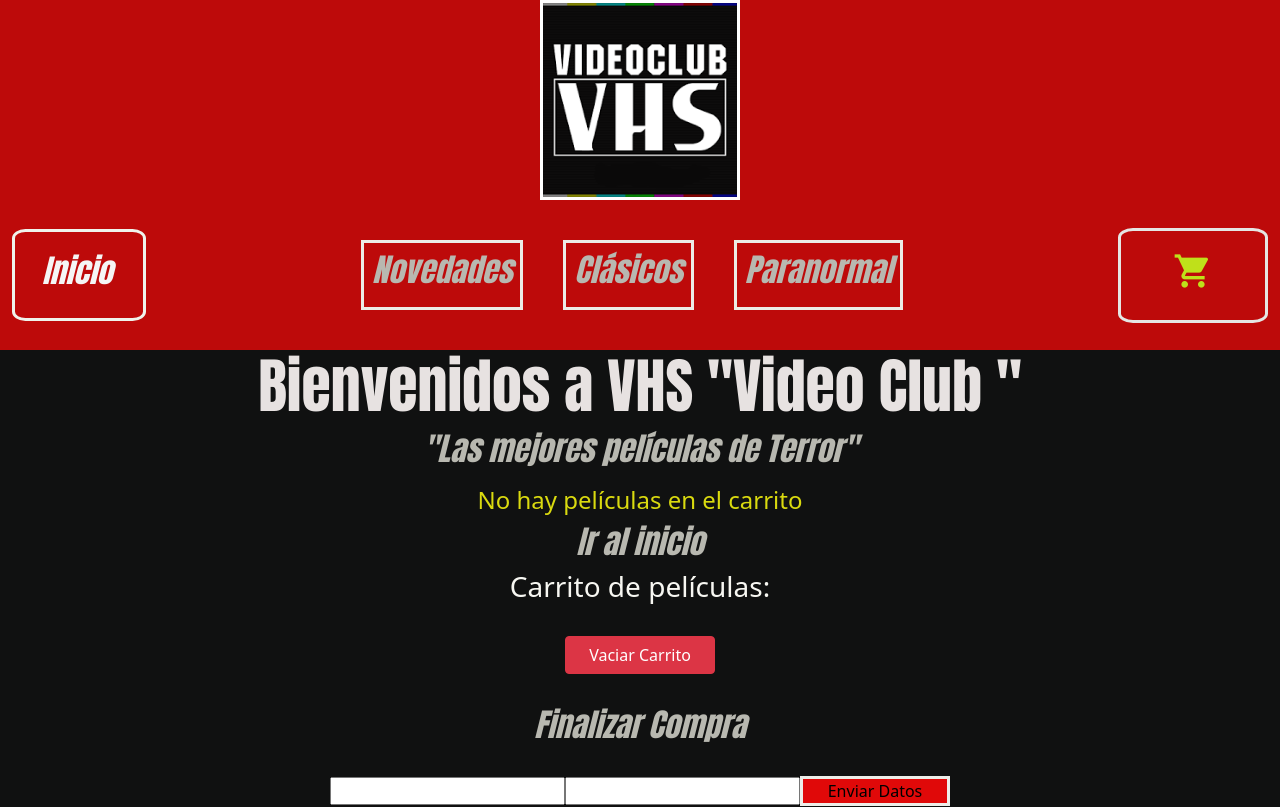
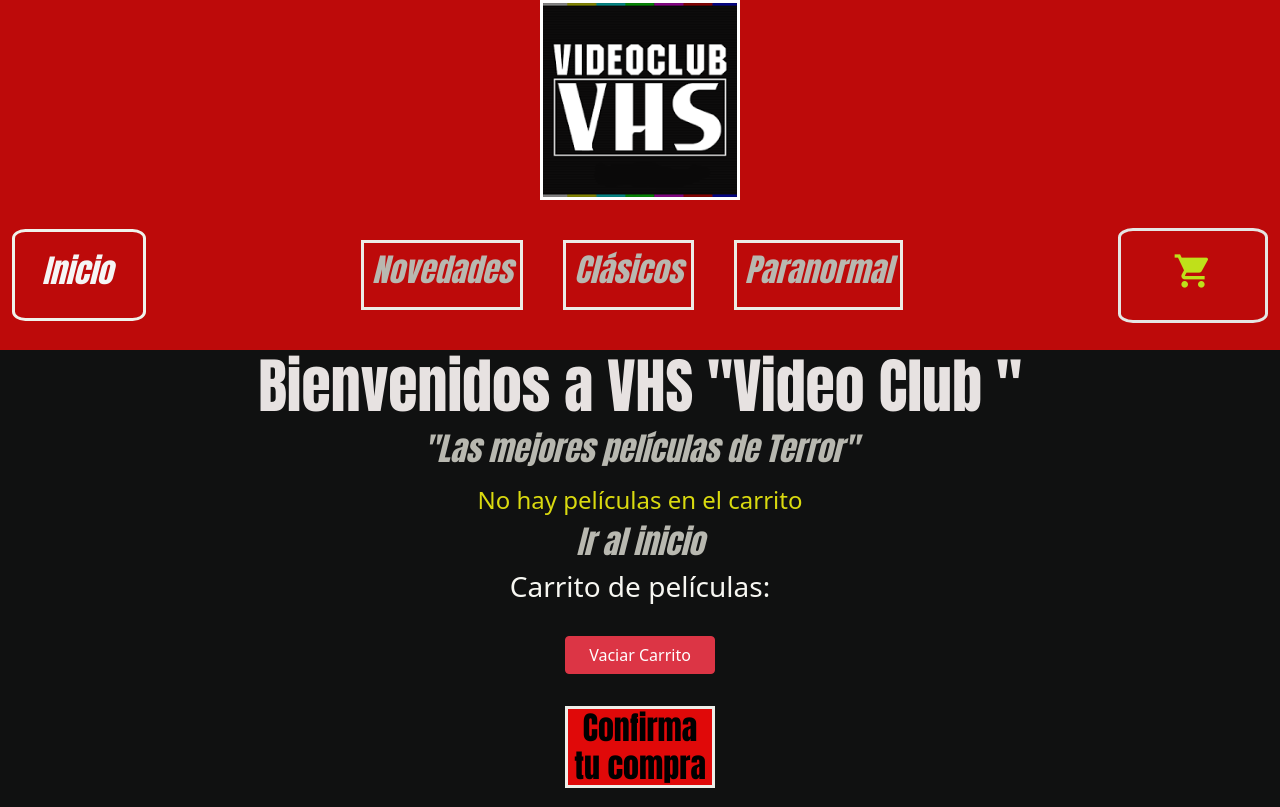
Before and after one commit to Guillesap/ReactEcomm, a React (Create React App) app: page /cart in a window 1280 px wide. Shown: the top 807 px of the page. Built offline with nearby package versions, Linux system fonts and the light colour scheme.

Commit message:
[Desafio 13 Firebase: Creando Orden de Películas]

```diff
--- a/src/CartContext.js
+++ b/src/CartContext.js
@@ -14,7 +14,8 @@ const CartProvider = ({ children }) => {
 
 
     const agregarProducto = (item, cantidad) => {
-
+    setCantidad_total(cantidad_total + cantidad)
+    setPrecio_total(precio_total + (item.precio * cantidad))
       if (isInCart(item.nombre)) {
         const indexActualizar = carrito.findIndex(element => element.item.nombre === item.nombre)
         carrito[indexActualizar].cantidad = carrito[indexActualizar].cantidad + cantidad
--- a/src/components/Cart.js
+++ b/src/components/Cart.js
@@ -1,13 +1,48 @@
-import { useContext } from "react";
+import { useContext, useState } from "react";
 import { contexto } from "../CartContext.js";
 import { Link } from 'react-router-dom';
 import Datos from "./Datos"
 import CartItem from './CartItem';
 import { Button } from 'react-bootstrap';
+import {db} from "./firebase"
+import { collection , addDoc , serverTimestamp } from "firebase/firestore"
+
 
 const Cart = () => {
 
-  const {carrito,deleteItem,limpiarCarrito} = useContext (contexto)
+  const {carrito,deleteItem,limpiarCarrito,cantidad_total} = useContext (contexto)
+  const [orden,setOrden] = useState(false)
+
+  const crearOrden = () => {
+
+      const coleccionProductos = collection(db,"ordenes de peliculas")
+
+      const usuario = {
+          nombre : "Willy",
+          email : "elwilly@hotmail.com",
+          telefono : "1535826900"
+      }
+
+      const orden = {
+          usuario ,
+          carrito,
+          cantidad_total,
+          created_at : serverTimestamp()
+      }
+
+      const pedido = addDoc(coleccionProductos,orden)
+
+      pedido
+      .then((resultado)=>{
+          setOrden(resultado.id)
+
+      })
+      .catch((error)=>{
+          console.log(error)
+      })
+
+  }
+
 
   return (
     <div>
@@ -23,11 +58,14 @@ const Cart = () => {
 
       <h3><Button variant='danger' onClick={() => limpiarCarrito()}>Vaciar Carrito</Button></h3>
       <br></br>
-      <h2>Finalizar Compra</h2>
+      <h2><button onClick={crearOrden}>Confirma tu compra</button></h2>
+      {orden && <h4>Gracias por tu compra!   Orden N°:  {orden}</h4>}
+
+      <br></br>
+      <h2>Ingresa tus datos</h2>
       <br></br>
       <Datos/>
     </div>
-
 
   )
 }
```
